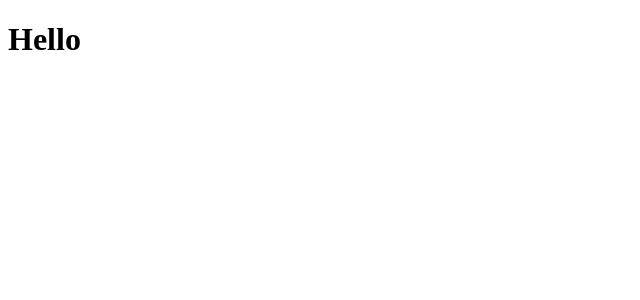
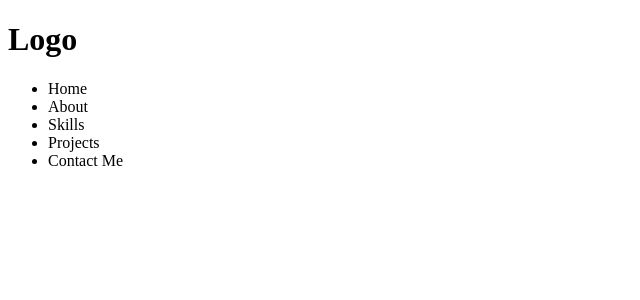
Before and after one commit to Rae-Kwon/richard-kwon-portfolio, a Next.js app: page / in a window 1280 px wide. Shown: the top 300 px of the page, without its empty margins (0-640 px from the left). Built offline with nearby package versions, Linux system fonts and the light colour scheme.

Commit message:
Add Navbar component to home page

```diff
--- a/pages/index.jsx
+++ b/pages/index.jsx
@@ -1,10 +1,13 @@
 import Head from 'next/head'
+import Navbar from '../components/navbar'
 
 const Home = () => {
   return (
-    <main>
-      <h1>Hello</h1>
-    </main>
+    <>
+      <header>
+        <Navbar />
+      </header>
+    </>
   )
 }
 
```
